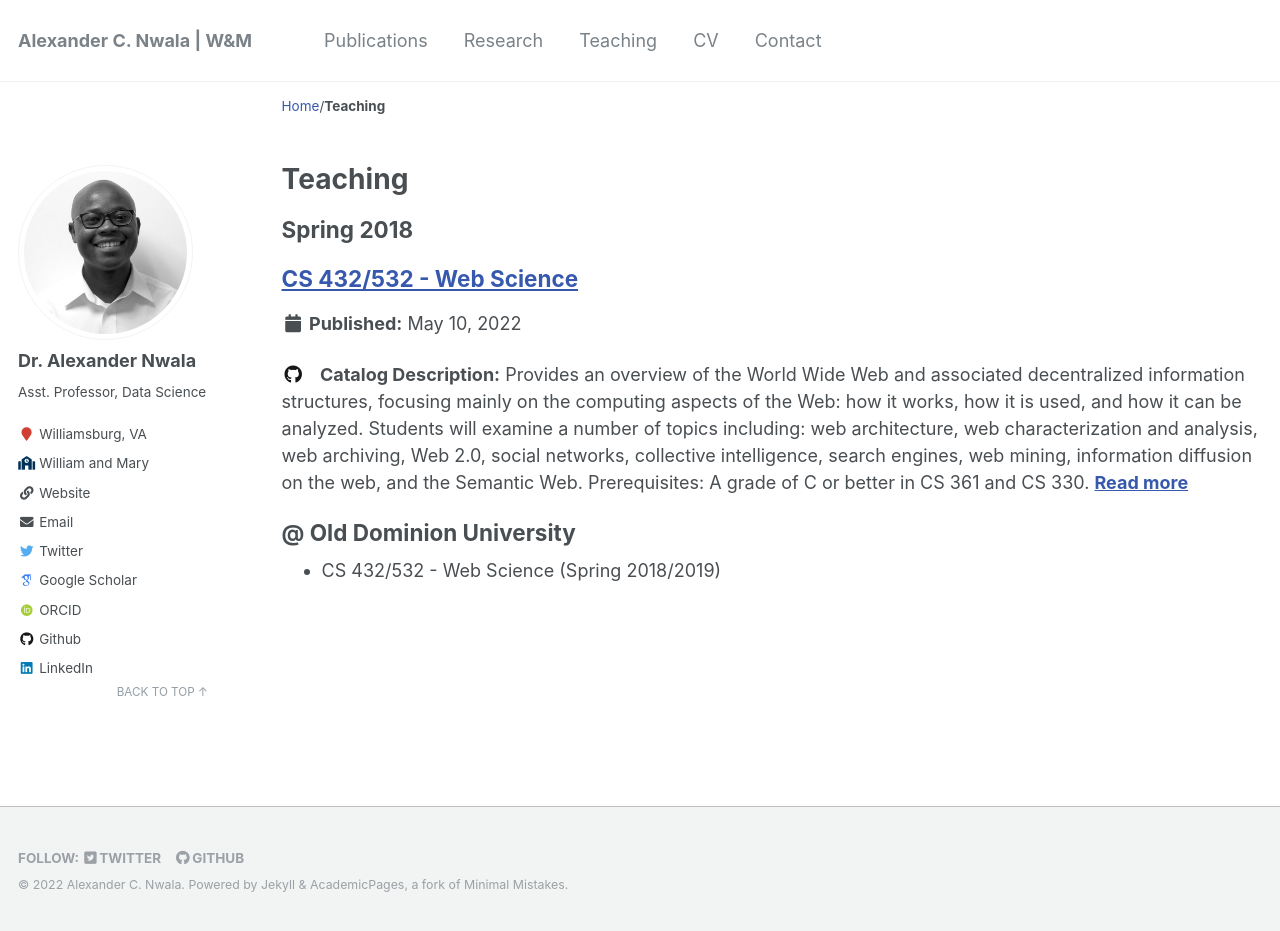
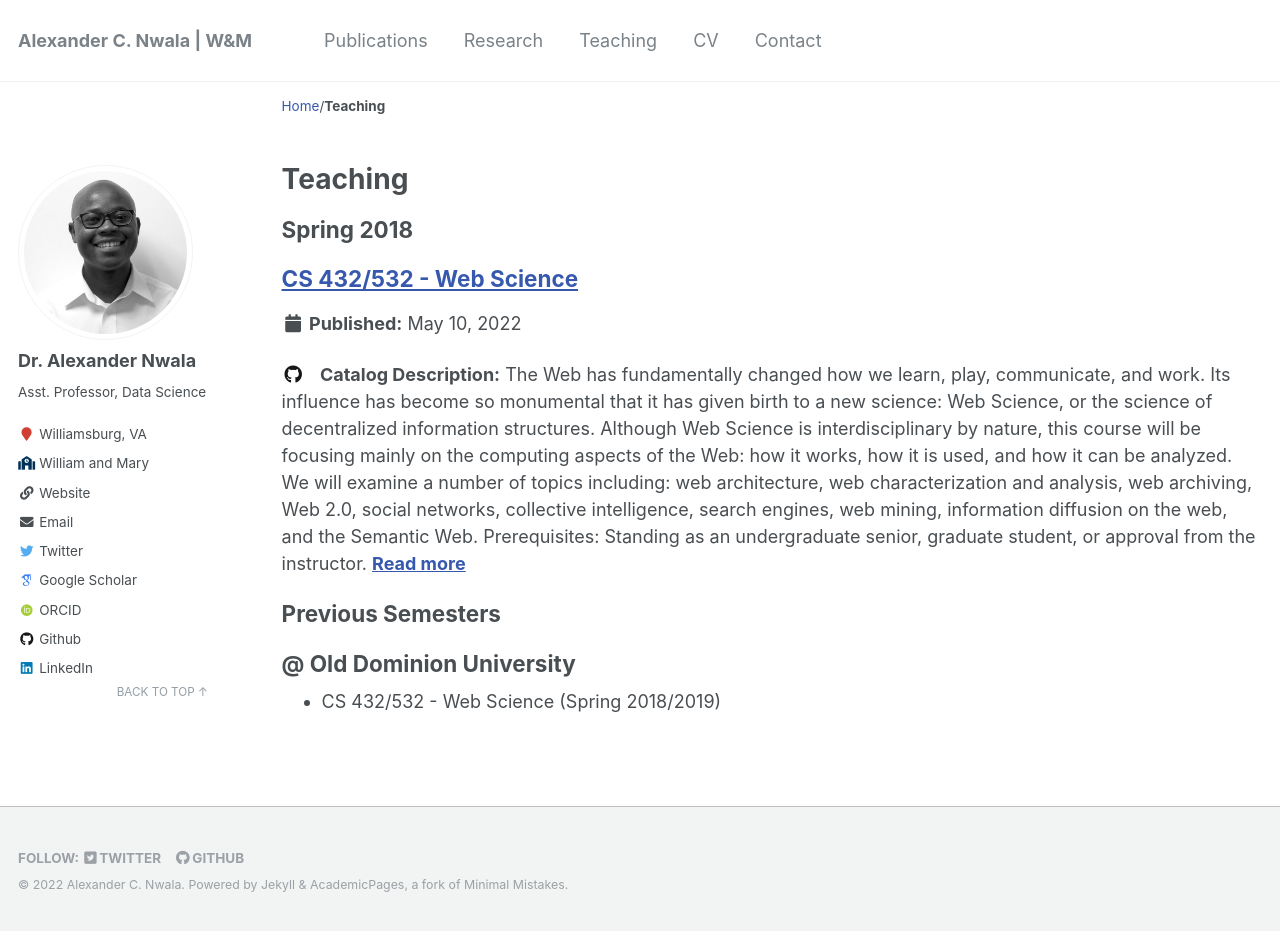
Before and after one commit to xandernwala/xandernwala.github.io, a Jekyll site: the page built from _pages/teaching.md, in a window 1280 px wide and 931 px high. Built offline with Jekyll 4.4.1, drawn with Linux system fonts in a browser that asks for light colours; some web fonts are replaced.

Commit message:
updating teaching

```diff
--- a/_pages/teaching.md
+++ b/_pages/teaching.md
@@ -15,6 +15,8 @@ current_semester: "Spring 2018"
   {% endif %}
 {% endfor %}
 
+## Previous Semesters
+
 ## @ Old Dominion University
 
 * CS 432/532 - Web Science (Spring 2018/2019)
--- a/_teaching/201901-cs432532.md
+++ b/_teaching/201901-cs432532.md
@@ -6,11 +6,11 @@ type: "course"
 semester: "Spring 2019"
 venue: "Dragas Hall, room 1117"
 time: "Thursdays 4:20pm - 7:00pm"
-excerpt: "<a href='https://github.com/odu-cs432-websci/public/blob/main/fall21/README.md' target='_blank'><i class='fab fa-fw fa-github' style='color:#171516'></i></a> &nbsp; **Catalog Description:** Provides an overview of the World Wide Web and associated decentralized information structures, focusing mainly on the computing aspects of the Web: how it works, how it is used, and how it can be analyzed. Students will examine a number of topics including: web architecture, web characterization and analysis, web archiving, Web 2.0, social networks, collective intelligence, search engines, web mining, information diffusion on the web, and the Semantic Web. Prerequisites: A grade of C or better in CS 361 and CS 330."
+excerpt: "<a href='https://alexandernwala.com/lectures/cs532-s19/' target='_blank'><i class='fab fa-fw fa-github' style='color:#171516'></i></a> &nbsp; **Catalog Description:** The Web has fundamentally changed how we learn, play, communicate, and work. Its influence has become so monumental that it has given birth to a new science: Web Science, or the science of decentralized information structures. Although Web Science is interdisciplinary by nature, this course will be focusing mainly on the computing aspects of the Web: how it works, how it is used, and how it can be analyzed. We will examine a number of topics including: web architecture, web characterization and analysis, web archiving, Web 2.0, social networks, collective intelligence, search engines, web mining, information diffusion on the web, and the Semantic Web. Prerequisites: Standing as an undergraduate senior, graduate student, or approval from the instructor."
 share: false
 ---
 
-<a href="https://github.com/odu-cs432-websci/public/blob/main/fall21/README.md" target="_blank" class="btn btn--mcw"><i class="fab fa-fw fa-github"></i><span> Class Resources at GitHub</span></a>
+<a href="https://alexandernwala.com/lectures/cs532-s19/" target="_blank" class="btn btn--mcw"><i class="fab fa-fw fa-github"></i><span> Class Resources at GitHub</span></a>
 
 ## Course Overview
 
```
Also changed, not shown: _teaching/201801-cs432532.md (+2 -2 lines).
